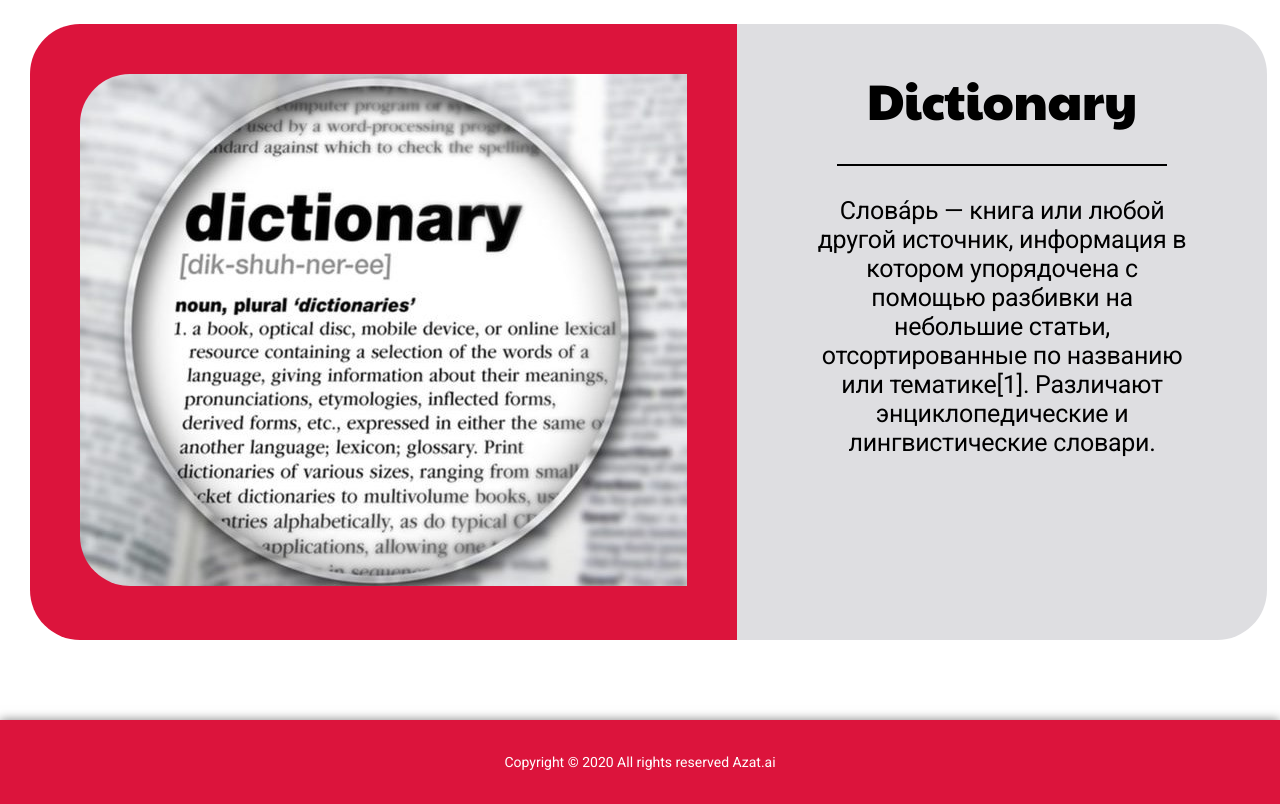
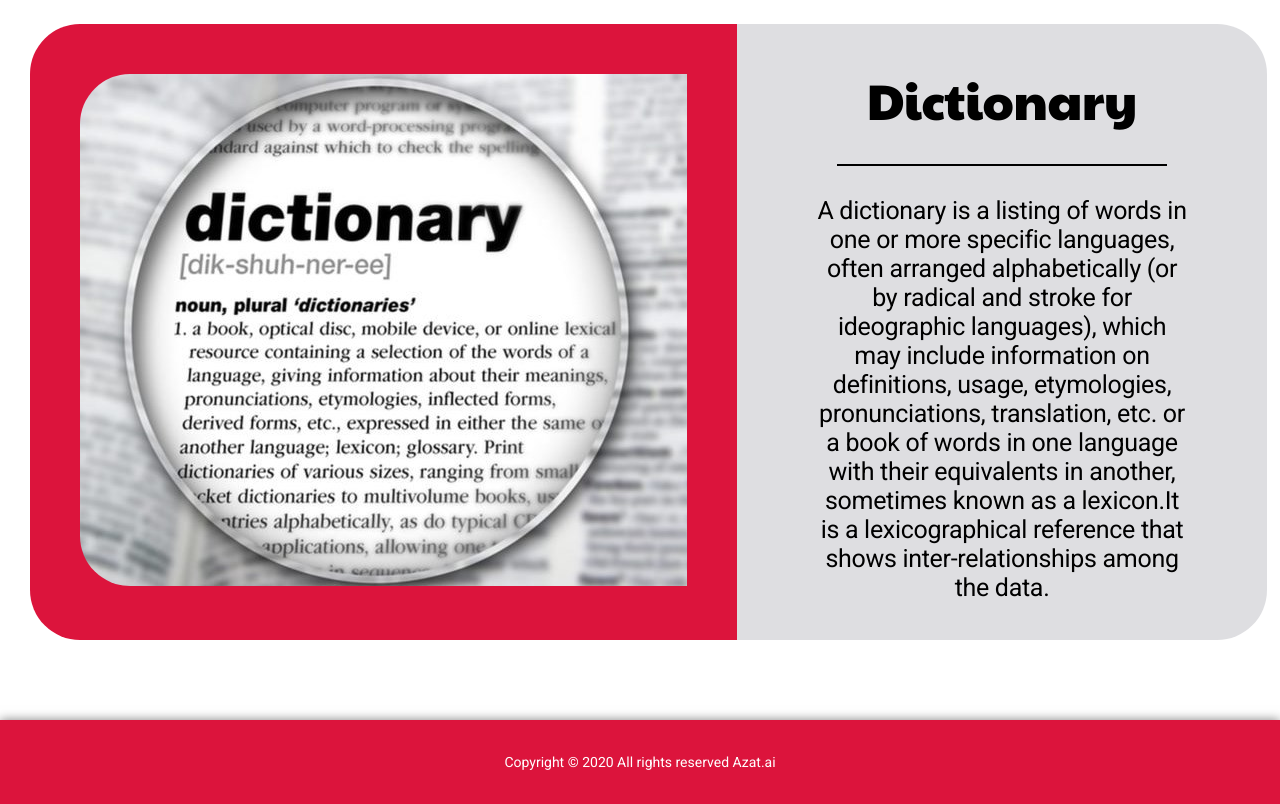
Before and after one commit to AzatAI/AzatAI---Dictionary-, a Django app: page /main/ in a window 1280 px wide. Shown: the part 178-982 px from the top of the page. Run offline with Django 3.2, Linux system fonts and the light colour scheme; some libraries are stand-ins or nearby versions.

Commit message:
main page text updated

```diff
--- a/templates/index.html
+++ b/templates/index.html
@@ -170,9 +170,9 @@
 			<h1>Dictionary</h1>
 
              {% if request.user.lang_setting == 'ru' %}
-                  <p>A dictionary is a listing of words in one or more specific languages, often arranged alphabetically (or by radical and stroke for ideographic languages), which may include information on definitions, usage, etymologies, pronunciations, translation, etc. or a book of words in one language with their equivalents in another, sometimes known as a lexicon.It is a lexicographical reference that shows inter-relationships among the data.</p>
+                 <p>Слова́рь — книга или любой другой источник, информация в котором упорядочена c помощью разбивки на небольшие статьи, отсортированные по названию или тематике[1]. Различают энциклопедические и лингвистические словари.</p>
              {% else %}
-                  <p>Слова́рь — книга или любой другой источник, информация в котором упорядочена c помощью разбивки на небольшие статьи, отсортированные по названию или тематике[1]. Различают энциклопедические и лингвистические словари.</p>
+                 <p>A dictionary is a listing of words in one or more specific languages, often arranged alphabetically (or by radical and stroke for ideographic languages), which may include information on definitions, usage, etymologies, pronunciations, translation, etc. or a book of words in one language with their equivalents in another, sometimes known as a lexicon.It is a lexicographical reference that shows inter-relationships among the data.</p>
              {% endif %}
 		</div>
 	</div>
```
